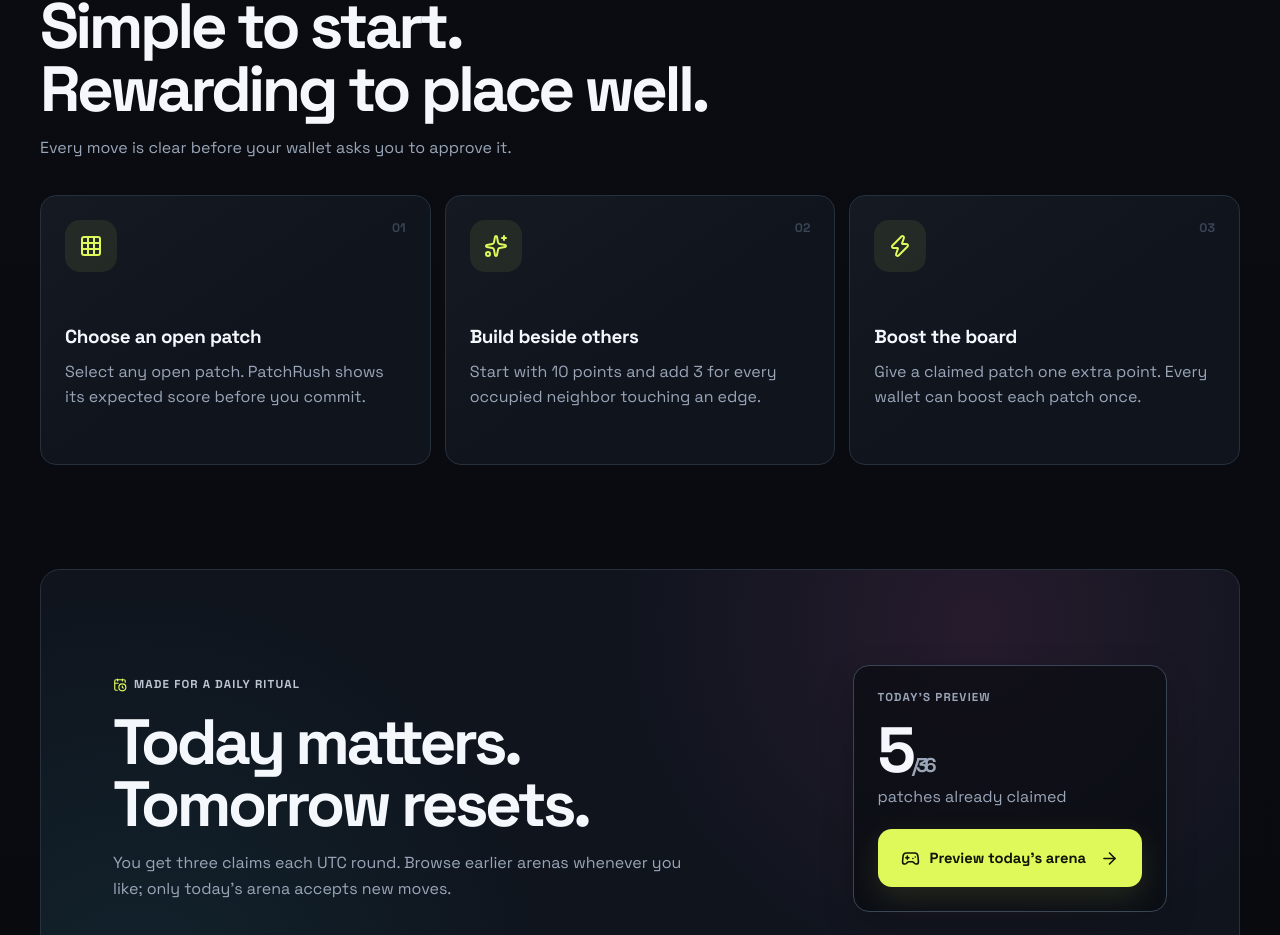
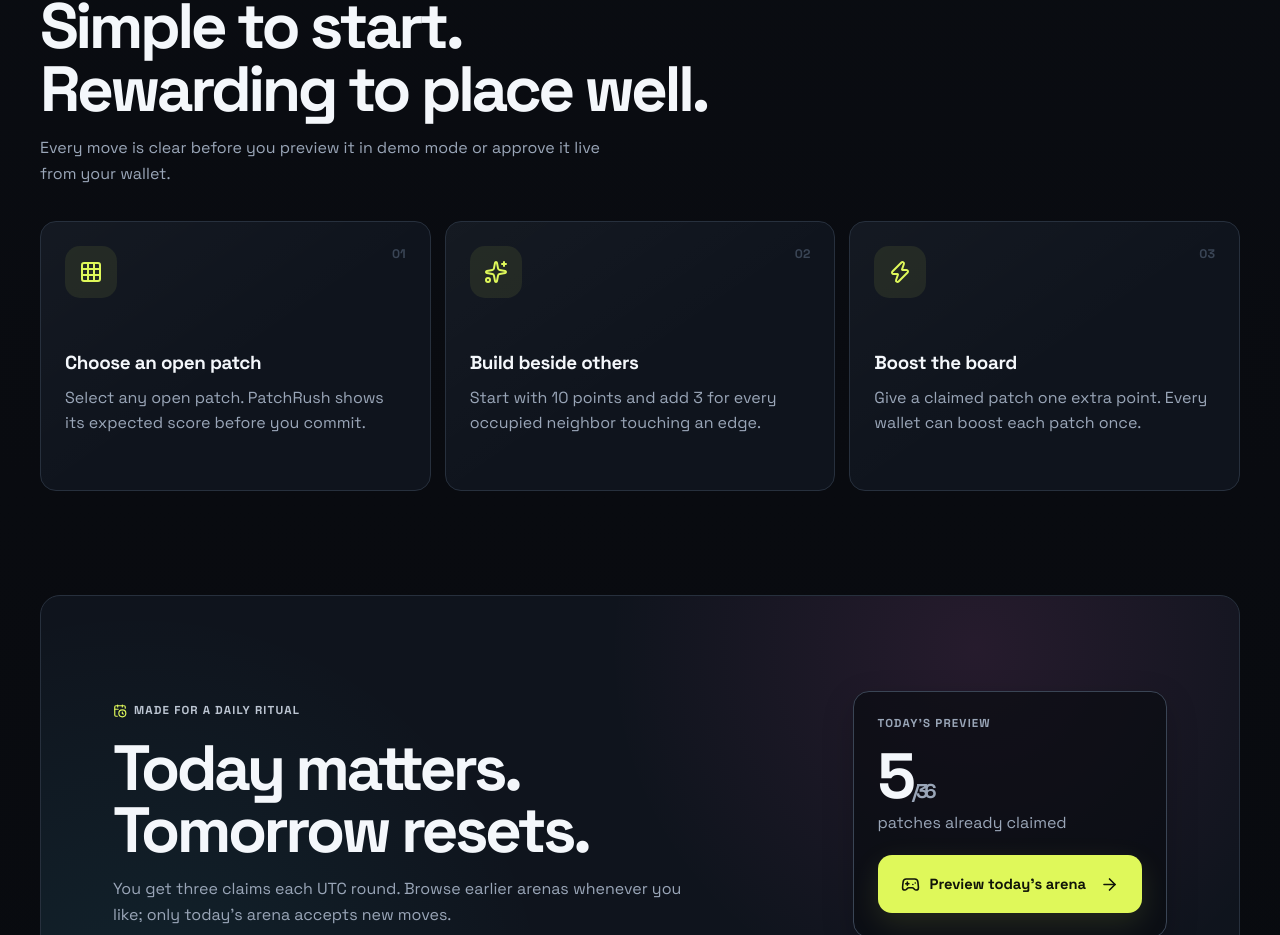
Before and after one commit to ovibes/patchrush, a Next.js app: page / in a window 1280 px wide. Shown: the part 973-1908 px from the top of the page. Built offline with nearby package versions, Linux system fonts and the light colour scheme; no server answers.

Commit message:
Polish home mechanics copy

```diff
--- a/app/page.tsx
+++ b/app/page.tsx
@@ -79,7 +79,7 @@
         <header className="section-heading">
           <span className="eyebrow">The whole game in 30 seconds</span>
           <h2 id="how-title">Simple to start.<br />Rewarding to place well.</h2>
-          <p>Every move is clear before your wallet asks you to approve it.</p>
+          <p>Every move is clear before you preview it in demo mode or approve it live from your wallet.</p>
         </header>
         <div className="mechanics-grid">
           <article>
```
